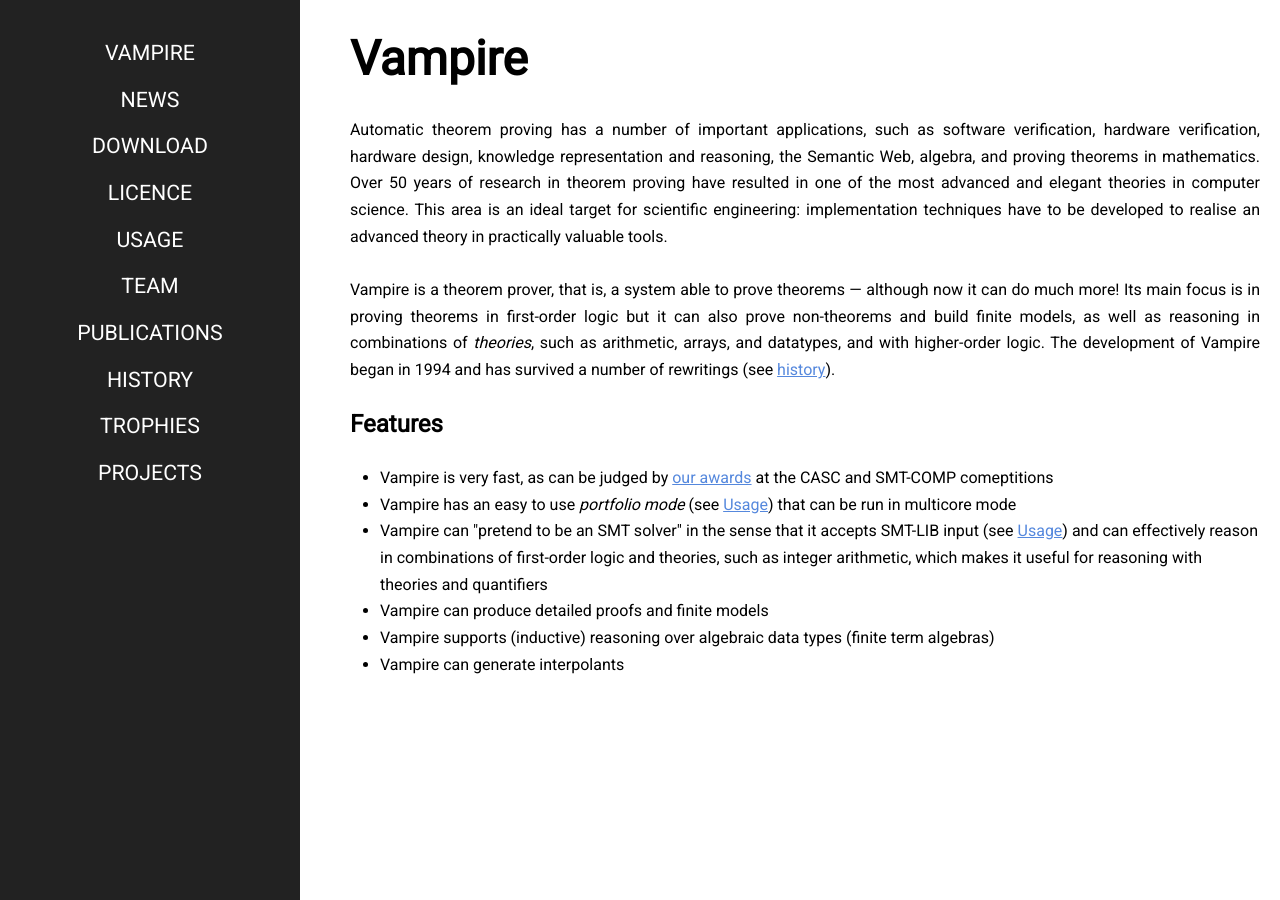
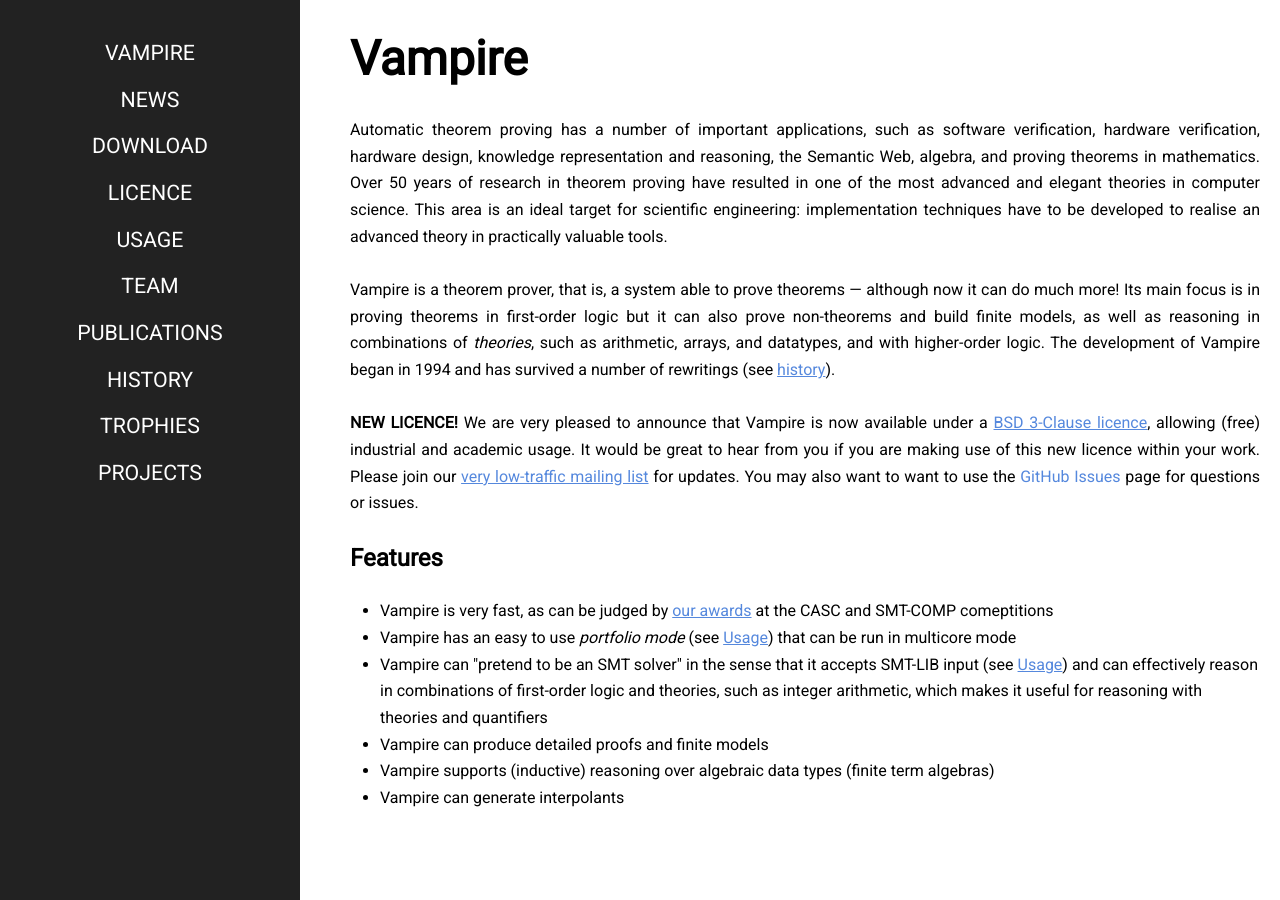
Before and after one commit to vprover/vprover.github.io, a Jekyll site: the page built from index.html, in a window 1280 px wide. Built offline with Jekyll 4.4.1, drawn with Linux system fonts in a browser that asks for light colours.

Commit message:
Update index.html

```diff
--- a/index.html
+++ b/index.html
@@ -18,6 +18,11 @@
 The development of Vampire began in 1994 and has survived a number of rewritings (see <a href="https://vprover.github.io/history.html">history</a>).
 </p>
 
+<p><b>NEW LICENCE!</b> We are very pleased to announce that Vampire is now available under a <a href="https://vprover.github.io/licence.html">BSD 3-Clause licence</a>, allowing (free) industrial and academic usage.
+  It would be great to hear from you if you are making use of this new licence within your work. Please join our <a href="https://groups.google.com/g/vprover?pli=1"> very low-traffic mailing list</a> for updates.
+You may also want to want to use the <a href-"https://github.com/vprover/vampire/issues">GitHub Issues</a> page for questions or issues.
+</p>
+
 <h3>Features</h3>
 <ul>
   <li>Vampire is very fast, as can be judged by <a href="/trophies.html">our awards</a> at the CASC and SMT-COMP comeptitions</li>
```
